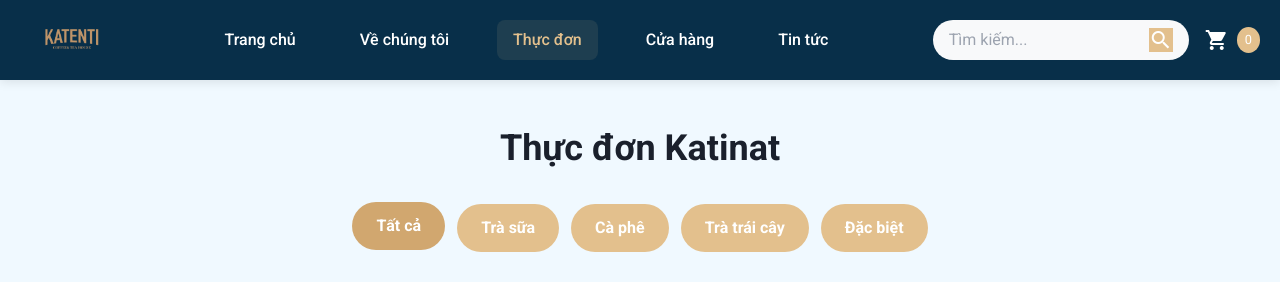
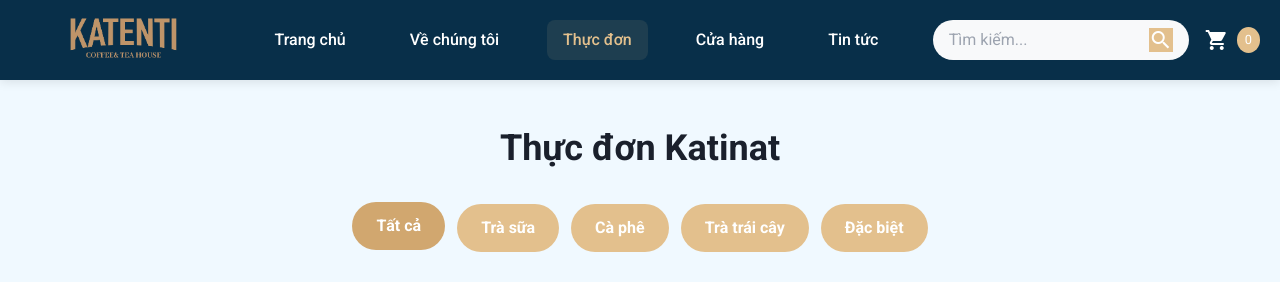
Before and after one commit to kzen1208/Katinat, a plain HTML site: page menu.html in a window 1280 px wide. Shown: the top 282 px of the page. Drawn offline with nearby package versions, Linux system fonts and the light colour scheme.

Commit message:
Update menu.html

```diff
--- a/menu.html
+++ b/menu.html
@@ -102,7 +102,7 @@
                   <img
                     src="logo/KATENTI.png"
                     alt="Katinat"
-                    style="height: 100px; width: auto"
+                    style="height: 200px; width: auto"
                   />
                 </a>
 
```
